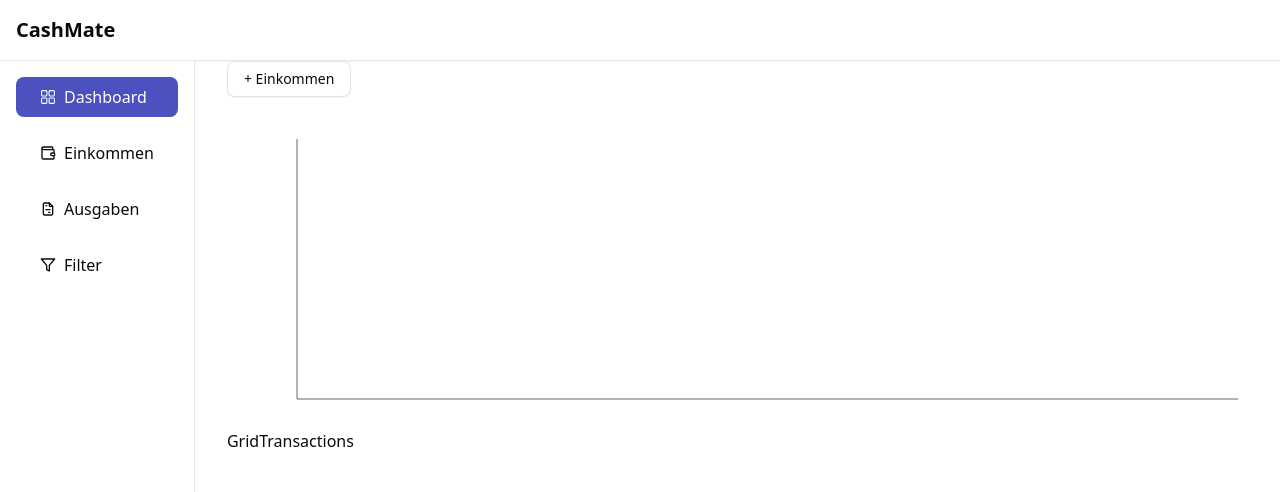
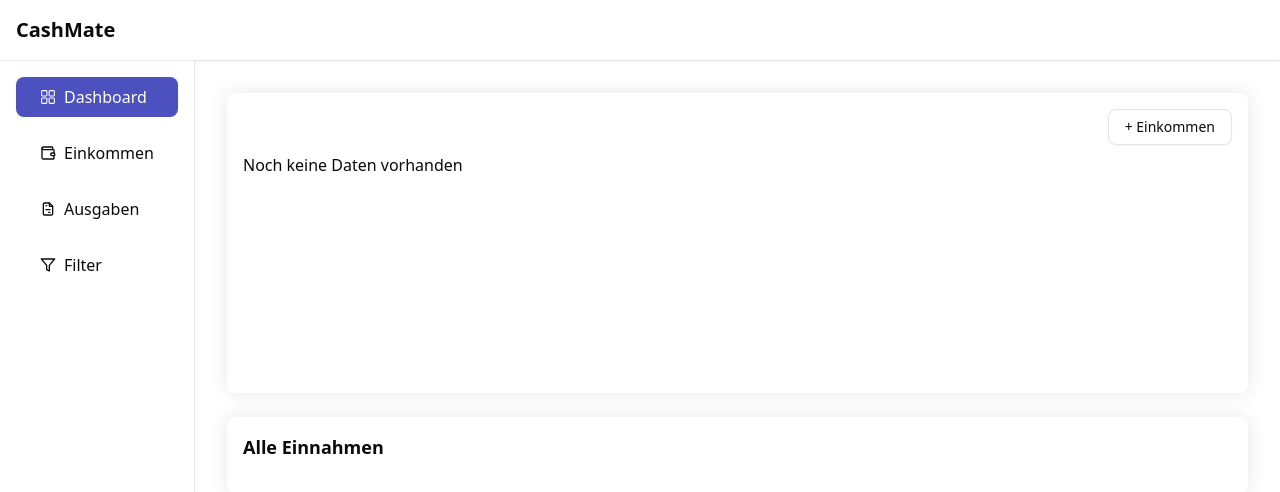
Before and after one commit to Marvin348/CashMate, a React (Vite) app: page /income in a window 1280 px wide. Shown: the top 492 px of the page. Built offline with nearby package versions, Linux system fonts and the light colour scheme.

Commit message:
added basic grid for income data

```diff
--- a/src/components/GridTransactions.tsx
+++ /dev/null
@@ -1,10 +0,0 @@
-import type { Transaction } from "@/types/transaction";
-
-type GridTransactionsProps = {
-  data: Transaction[];
-};
-
-const GridTransactions = ({ data }: GridTransactionsProps) => {
-  return <div>GridTransactions</div>;
-};
-export default GridTransactions;
--- a/src/components/income/IncomeChart.tsx
+++ b/src/components/income/IncomeChart.tsx
@@ -27,7 +27,7 @@ const IncomeChart = ({ data }: IncomeChartProps) => {
         top: 10,
         right: 10,
         left: 10,
-        bottom: 0,
+        bottom: 30,
       }}
     >
       <XAxis
--- /dev/null
+++ b/src/components/transaction/GridTransactions.tsx
@@ -0,0 +1,27 @@
+import type { Transaction } from "@/types/transaction";
+import { ICON_OPTIONS } from "@/constants/icon-options";
+import TransactionItem from "./TransactionItem";
+
+type GridTransactionsProps = {
+  data: Transaction[];
+};
+
+const GridTransactions = ({ data }: GridTransactionsProps) => {
+  return (
+    <div className="grid grid-cols-1 sm:grid-cols-2 gap-x-10">
+      {data.map((trans) => {
+        const icon = ICON_OPTIONS.find((i) => i.value === trans.icon);
+
+        return (
+          <div key={trans.id} className="flex items-center gap-6 border-b border-gray-100 text-sm py-2">
+            <TransactionItem
+              icon={icon}
+              trans={trans}
+            />
+          </div>
+        );
+      })}
+    </div>
+  );
+};
+export default GridTransactions;
--- /dev/null
+++ b/src/components/transaction/TransactionItem.tsx
@@ -0,0 +1,40 @@
+import type { Transaction } from "@/types/transaction";
+import { formatDateDE } from "@/utils/formData";
+import { IoTrendingUpOutline, IoTrendingDownOutline } from "react-icons/io5";
+import type { IconType } from "react-icons/lib";
+
+type TransactionItemProps = {
+  trans: Transaction;
+  icon?: {
+    icon: IconType;
+    value: string;
+    bg: string;
+    color: string;
+  };
+};
+
+const TransactionItem = ({ trans, icon }: TransactionItemProps) => {
+  const { name, date, amount } = trans;
+  const Icon = icon?.icon;
+
+  return (
+    <>
+      {Icon && (
+        <div
+          className={`${icon.bg} ${icon.color} rounded-full size-8 flex items-center justify-center`}
+        >
+          <Icon />
+        </div>
+      )}
+      <div className="">
+        <p className="font-semibold">{name}</p>
+        <p className="text-gray-500 text-xs">{formatDateDE(date)}</p>
+      </div>
+      <div className="flex items-center gap-1 ml-auto text-xs text-green-600/90 bg-green-500/20 p-1 rounded-md font-medium">
+        {`${amount}€`}
+        <IoTrendingUpOutline />
+      </div>
+    </>
+  );
+};
+export default TransactionItem;
--- a/src/pages/IncomePage.tsx
+++ b/src/pages/IncomePage.tsx
@@ -3,7 +3,7 @@ import TransactionModal from "../components/transaction/TransactionModal";
 import { Button } from "@/components/ui/button";
 import IncomeChart from "@/components/income/IncomeChart";
 import useTransactionsStore from "@/storage/useTransactionsStore";
-import GridTransactions from "@/components/GridTransactions";
+import GridTransactions from "@/components/transaction/GridTransactions";
 
 type TransactionType = "expense" | "income";
 
@@ -20,16 +20,25 @@ const IncomePage = () => {
 
   return (
     <div>
-      <Button variant="outline" onClick={() => setIsModalOpen(true)}>
-        + Einkommen
-      </Button>
       {isModalOpen && (
         <TransactionModal type={type} onClose={() => setIsModalOpen(false)} />
       )}
-      <div className="mt-8 w-full h-[300px]">
-        <IncomeChart data={incomeTransactions} />
+
+      <div className="mt-8 p-4 w-full h-[300px] shadow-[0_0_20px_rgba(0,0,0,0.1)] rounded-md">
+        <div className="text-right mb-2">
+          <Button variant="outline" onClick={() => setIsModalOpen(true)}>
+            + Einkommen
+          </Button>
+        </div>
+        {incomeTransactions.length >= 1 ? (
+          <IncomeChart data={incomeTransactions} />
+        ) : (
+          <div>Noch keine Daten vorhanden</div>
+        )}
       </div>
-      <div>
+
+      <div className="mt-6 p-4 shadow-[0_0_20px_rgba(0,0,0,0.1)] rounded-md">
+        <h2 className="font-bold text-lg mb-4">Alle Einnahmen</h2>
         <GridTransactions data={incomeTransactions} />
       </div>
     </div>
```
